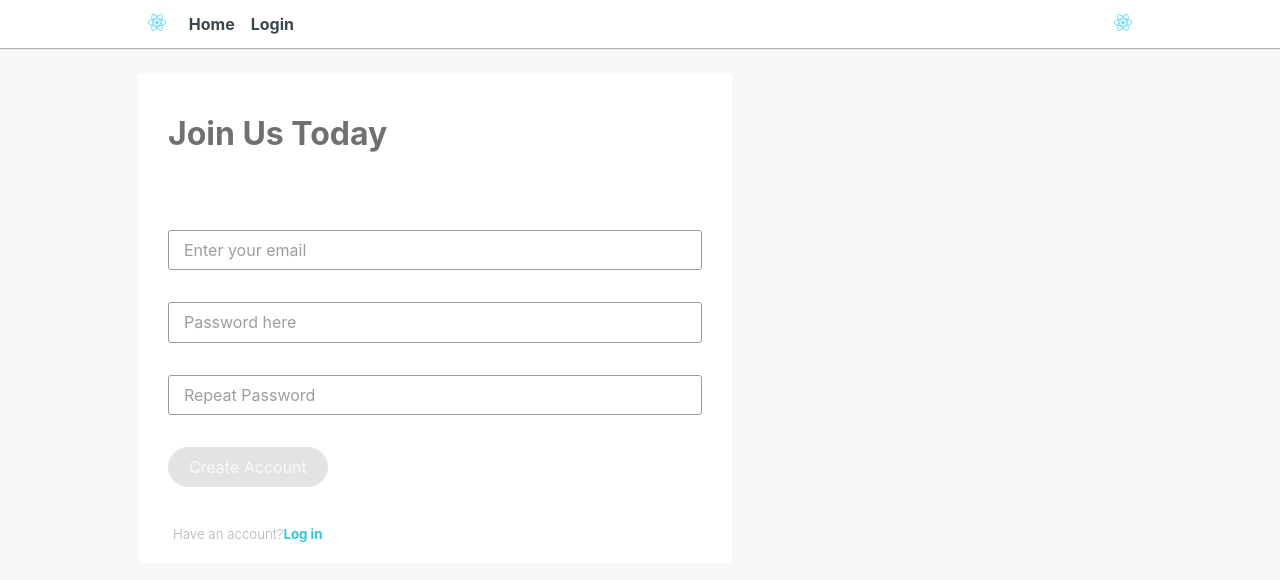
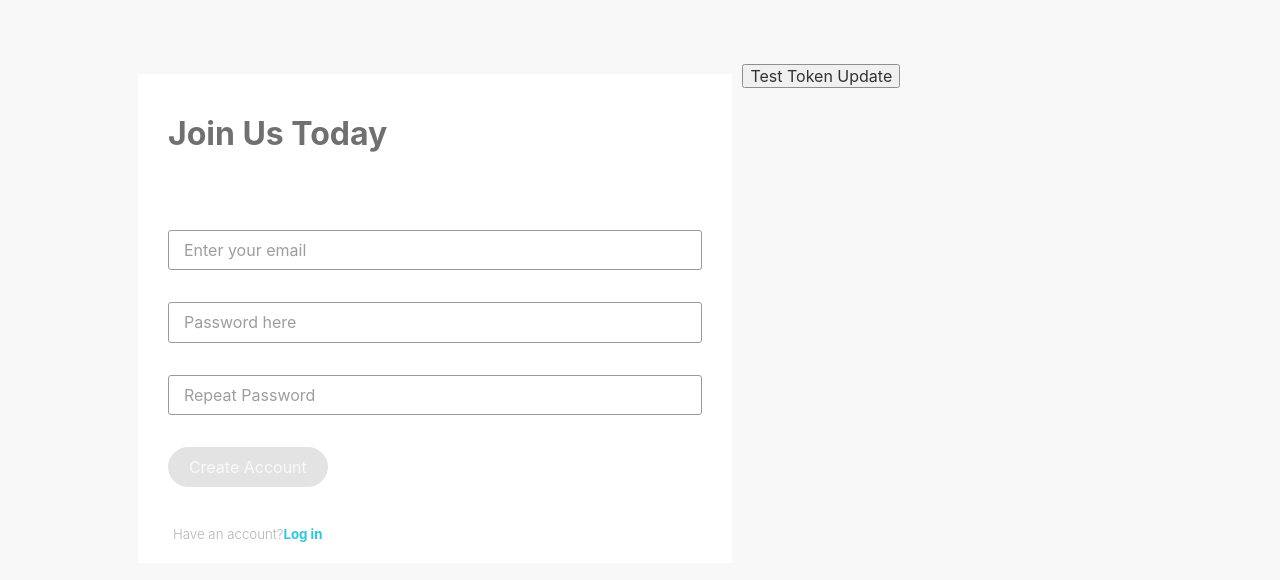
Before and after one commit to jasoncl666/HackHub-WebTweetReact, a React (Create React App) app: page /signup in a window 1280 px wide. Shown: the top 580 px of the page. Built offline with nearby package versions, Linux system fonts and the light colour scheme.

Commit message:
route done but can't passin props, login does't receive response but it worked with postman

```diff
--- a/src/App.js
+++ b/src/App.js
@@ -1,4 +1,4 @@
-import React from 'react';
+import React, { Component } from 'react';
 import {BrowserRouter as Router, Switch, Route} from 'react-router-dom';
 import logo from './img/logo.svg';
 import './App.css';
@@ -8,8 +8,36 @@ import ProfileForm from './Components/profile/ProfileForm';
 import Login from './Components/auth/Login'
 import Signup from './Components/auth/Signup'
 
-function App() {
+class App extends Component{
 
+  constructor(props){
+    super(props);
+
+    this.state = {
+      token: ""
+    }
+
+    this.handleTokenUpdate = this.handleTokenUpdate.bind(this);
+    this.handleLogout = this.handleLogout.bind(this);
+  }
+
+  handleTokenUpdate = (newToken) => {
+    this.setState({
+        token: newToken
+    })
+  }
+
+  handleLogout = () => {
+      this.setState({
+          token: ""
+      })
+  }
+
+  testTokenUpdate = () => {
+    console.log(this.state.token);
+  }
+
+  render(){
     return (
       <Router>
         <div className="App">
@@ -17,18 +45,24 @@ function App() {
           <Switch>
             <Route exact path="/">
               <div>
-              <Page avatar={logo}/>
-              <ProfileForm avatar={logo}/>
+                <Page avatar={logo} handleLogout={this.handleLogout} handleTokenUpdate={this.handleTokenUpdate} token={this.state.token}/>
+                {/* <ProfileForm avatar={logo}/> */}
               </div>
             </Route>
 
-          <Route path="/login"><Login avatar={logo}/></Route>
+            {/* <Route path="/login" render={() => <Login avatar={logo}/>}/> */}
 
-          <Route path="/signup"><Signup avatar={logo}/></Route>
+            <Route path="/signup" render={() => <Signup avatar={logo}/>}/>
+
+
           </Switch>
+
+          <button onClick={this.testTokenUpdate}> Test Token Update</button>
         </div>
       </Router>
     )
   }
 
+}
+
 export default App;
--- a/src/Components/Nav.js
+++ b/src/Components/Nav.js
@@ -2,17 +2,28 @@ import React, { Component } from 'react';
 import { Link } from 'react-router-dom'
 
 class Nav extends Component {
+
+    // state = {
+    //     token: "1"
+    // }
+
     render() {
+
+        const {
+            logo,
+            handleLogout
+        } = this.props
+
         return (
             <nav className="nav-bar">
                 <div className="container nav-container">
                     <ul>
-                        <li><Link to="/"><img className="logo" src={this.props.logo} alt="webdxd" /></Link></li>
+                        <li><Link to="/"><img className="logo" src={logo} alt="webdxd" /></Link></li>
                         <li><Link to="/">Home</Link></li>
-                        <li><Link to="/login">Login</Link></li>
+                        {this.props.token? <li onClick={handleLogout}>Logout</li> : <li><Link to="/signup">Signup</Link></li> }
                     </ul>
                     <div>
-                        <a href="profile.html"><img className="avatar-sm" src={this.props.avatar} alt="avatar" /></a>
+                        <a href="profile.html"><img className="avatar-sm" src={logo} alt="avatar" /></a>
                         {/* Remember to close image tag */}
                     </div>
                 </div>
--- a/src/Components/Page.js
+++ b/src/Components/Page.js
@@ -29,24 +29,10 @@ class Page extends Component {
         this.state = {
             tweets: [],
             username: '',
-            token: '1'
+            token: 'eyJhbGciOiJIUzI1NiIsInR5cCI6IkpXVCJ9.eyJpZCI6IjVlMzhlYTZhOTUzMjBjNGU1ZjRlN2Y0YiIsImlhdCI6MTU4MDc4ODMzMX0.bef2eleP4YqPW33llE0p5jqmBHFYkm1jJGaf60oIS-Q'
         }
 
         this.handleNewPost = this.handleNewPost.bind(this);
-        this.handleTokenUpdate = this.handleTokenUpdate.bind(this);
-        this.handleLogout = this.handleLogout.bind(this);
-    }
-
-    handleTokenUpdate = (token) => {
-        this.setState({
-            token: token
-        })
-    }
-
-    handleLogout = () => {
-        this.setState({
-            token: ''
-        })
     }
 
     // raw testing function for sending a new post
@@ -87,15 +73,19 @@ class Page extends Component {
         })
     }
 
+
     render() {
 
         const {
-            avatar
+            avatar,
+            handleLogout,
+            handleTokenUpdate,
+            token
         } = this.props
 
         return (
             <div>
-                <Nav logo={avatar} avatar={avatar}/>
+                <Nav logo={avatar} handleLogout={handleLogout} handleTokenUpdate={handleTokenUpdate} token={token}/>
 
                 <div className="container">
                     <div className="col-3of5 bg-white">
--- a/src/Components/auth/Login.js
+++ b/src/Components/auth/Login.js
@@ -48,31 +48,31 @@ import { baseUrl } from '../../config';
     }
 
     handleUsernameChange = (e) => {
-        this.formUpdate(e.target.value);
+        this.formUpdate({username: e.target.value});
     }
 
     handlePasswordChange = (e) => {
-        this.formUpdate(e.target.value);
+        this.formUpdate({password: e.target.value});
     }
 
     /**
      * Sending post to API for login request
      *
      * if token is granted (login succeed), up-lifting the token to Page Component and Redirect
+     *
+     *
      */
     handleSubmit = () => {
         let that = this;
 
+        console.log(that.state);
+
         axios.post(baseUrl+"/auth/login", {
-            username: this.state.username,
-            password: this.state.password
+            username: that.state.username,
+            password: that.state.password
         }).then(res => {
-            if (res.data.error) {
-                console.log(res.data.error)
-            } else {
-                // res.data.token && that.props.handleTokenUpdate(res.data.token)
-                console.log(res)
-            }
+
+            console.log(res)
         })
     }
 
@@ -84,7 +84,7 @@ import { baseUrl } from '../../config';
 
         return (
             <div>
-                <Nav logo={avatar} avatar={avatar}/>
+                {/* <Nav logo={avatar} avatar={avatar}/> */}
 
                 <div className="container">
 
--- a/src/Components/auth/Signup.js
+++ b/src/Components/auth/Signup.js
@@ -90,7 +90,7 @@ import { baseUrl } from '../../config'
 
         return (
             <div>
-                <Nav logo={avatar} avatar={avatar}/>
+                {/* <Nav logo={avatar} avatar={avatar}/> */}
 
                 <div className="container">
 
--- a/src/config.js
+++ b/src/config.js
@@ -1 +1 @@
-export const baseUrl = 'http://tweet-api.webdxd.com';
+export const baseUrl = 'https://tweet-api.webdxd.com';
--- a/src/css/main.css
+++ b/src/css/main.css
@@ -22,11 +22,17 @@ textarea {
     width: 100%;
 }
 
-a {
+a, li {
     text-decoration: none;
     font-weight: bold;
     color: #29C9DE;
+
     text-align: center;
+    cursor: pointer;
+}
+
+li {
+    color: rgb(58, 72, 78);
 }
 
 h1 {
```
Lines whose indentation alone changed are shown as unchanged.
